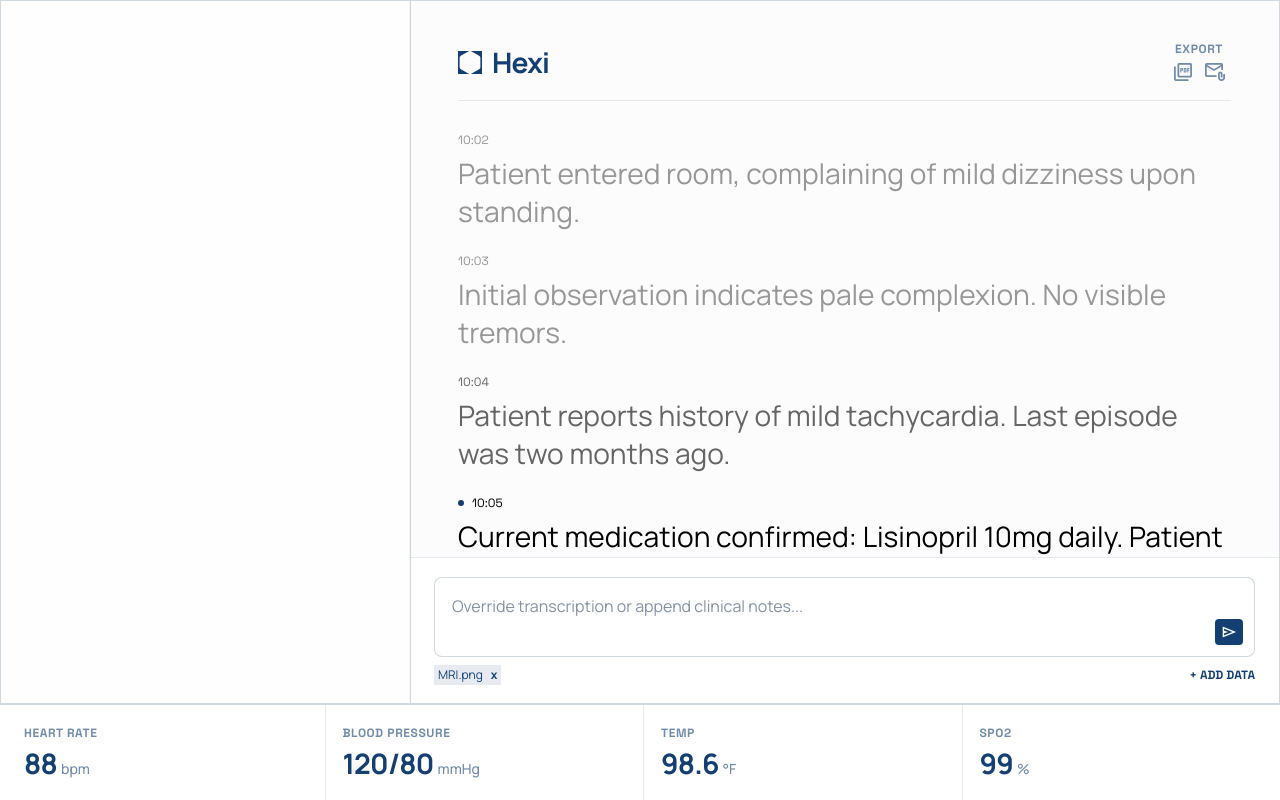
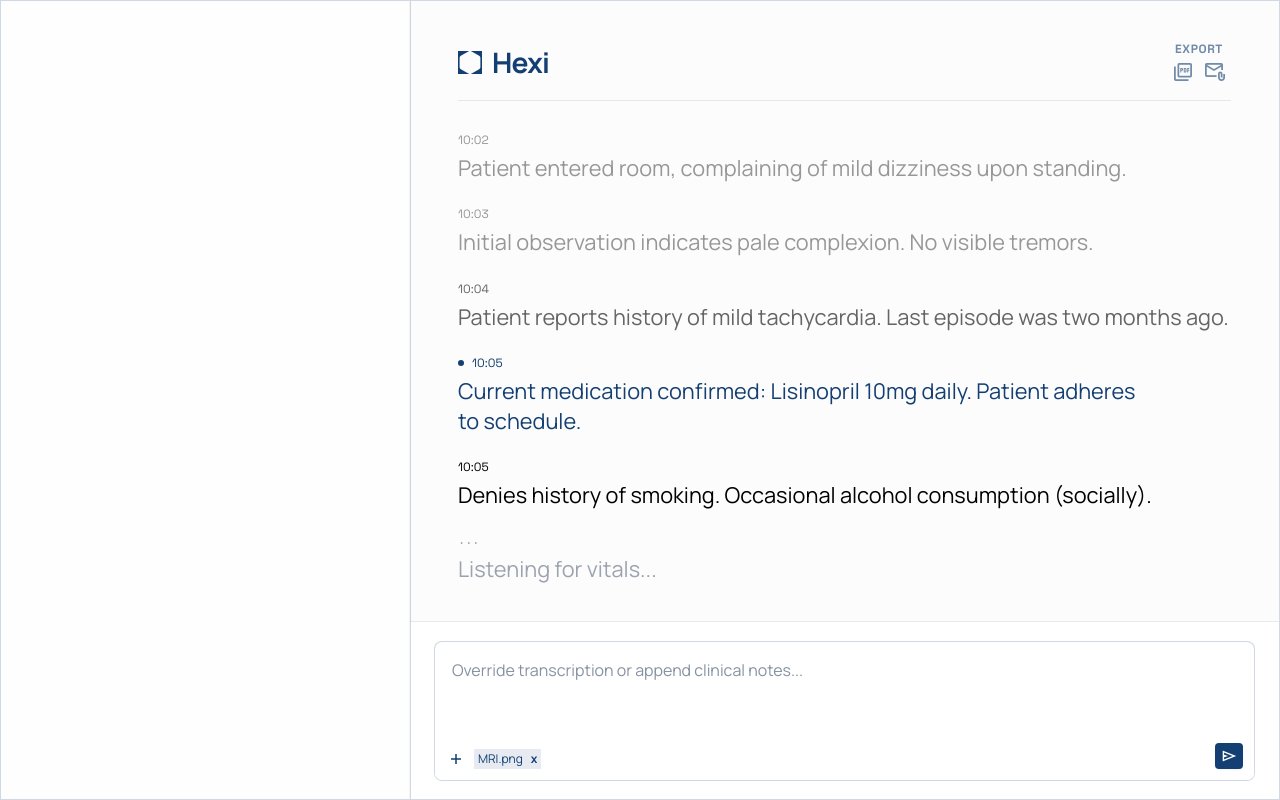
Before and after one commit to IvanRatushnyy/TreeHacks-2026, a React (Vite) app in the folder frontend/: page / in a window 1280 px wide. Built offline with nearby package versions, Linux system fonts and the light colour scheme.

Commit message:
Update frontend: input area overlay, visualizer, ring behavior, transcript sizing

```diff
--- a/frontend/src/App.jsx
+++ b/frontend/src/App.jsx
@@ -2,7 +2,6 @@ import { useState, useRef, useCallback, useEffect } from 'react';
 import HexiCore from './components/HexiCore';
 import TranscriptionStream from './components/TranscriptionStream';
 import InputArea from './components/InputArea';
-import VitalsGrid from './components/VitalsGrid';
 
 export default function App() {
   /* ============================
@@ -183,9 +182,6 @@ export default function App() {
           <InputArea transcript={transcript} isListening={isListening} />
         </section>
       </main>
-
-      {/* ===== FOOTER: Vitals Grid (Desktop only) ===== */}
-      <VitalsGrid />
     </div>
   );
 }
--- a/frontend/src/components/InputArea.jsx
+++ b/frontend/src/components/InputArea.jsx
@@ -38,8 +38,8 @@ export default function InputArea({ transcript = '', isListening = false }) {
         gap: '8px',
       }}
     >
-      {/* Textarea wrapper with send button */}
-      <div className="relative w-full" style={{ height: '80px' }}>
+      {/* Textarea wrapper with + icon, file pill, and send button */}
+      <div className="relative w-full" style={{ height: '140px' }}>
         <textarea
           ref={textareaRef}
           className="w-full h-full rounded-lg font-body"
@@ -47,7 +47,7 @@ export default function InputArea({ transcript = '', isListening = false }) {
             backgroundColor: '#ffffff',
             border: '1px solid var(--border-medium)',
             borderRadius: '8px',
-            padding: '17px 49px 17px 17px',
+            padding: '17px 17px 50px 17px',
             fontSize: '16px',
             lineHeight: '22.75px',
             color: isListening && !value
@@ -65,39 +65,55 @@ export default function InputArea({ transcript = '', isListening = false }) {
           onChange={(e) => setValue(e.target.value)}
         />
 
-        {/* Send button */}
+        {/* White background overlay for bottom controls - inside textarea bounds */}
+        <div
+          className="absolute"
+          style={{
+            bottom: '1px',
+            left: '1px',
+            right: '1px',
+            height: '44px',
+            backgroundColor: '#ffffff',
+            borderBottomLeftRadius: '7px',
+            borderBottomRightRadius: '7px',
+            pointerEvents: 'none',
+            zIndex: 0,
+          }}
+        />
+
+        {/* Bottom left: + icon and file pill */}
+        <div
+          className="absolute flex items-center"
+          style={{
+            bottom: '12px',
+            left: '12px',
+            gap: '8px',
+            zIndex: 1,
+          }}
+        >
+          {/* + icon button */}
           <button
-          className="absolute flex items-center justify-center"
+            className="flex items-center justify-center"
             style={{
-            backgroundColor: '#133f72',
-            borderRadius: '4px',
-            width: '28.25px',
-            height: '26.5px',
-            bottom: '12px',
-            right: '12px',
-            boxShadow: '0px 1px 2px 0px rgba(0, 0, 0, 0.05)',
+              width: '20px',
+              height: '20px',
               border: 'none',
+              background: 'none',
               cursor: 'pointer',
               padding: '0',
             }}
             type="button"
-          aria-label="Send"
+            aria-label="Add file"
           >
             <span
               className="material-symbols-outlined"
-            style={{ fontSize: '18px', color: 'white' }}
+              style={{ fontSize: '20px', color: '#133f72' }}
             >
-            send
+              add
             </span>
           </button>
-      </div>
 
-      {/* File tag + Add Data row */}
-      <div
-        className="flex items-center justify-between w-full"
-        style={{ height: '20px' }}
-      >
-        {/* Attached file tag */}
+          {/* File pill */}
           <div
             className="inline-flex items-center"
             style={{
@@ -128,18 +144,34 @@ export default function InputArea({ transcript = '', isListening = false }) {
               x
             </span>
           </div>
+        </div>
 
-        {/* Add Data link */}
+        {/* Send button */}
+        <button
+          className="absolute flex items-center justify-center"
+          style={{
+            backgroundColor: '#133f72',
+            borderRadius: '4px',
+            width: '28.25px',
+            height: '26.5px',
+            bottom: '12px',
+            right: '12px',
+            boxShadow: '0px 1px 2px 0px rgba(0, 0, 0, 0.05)',
+            border: 'none',
+            cursor: 'pointer',
+            padding: '0',
+            zIndex: 1,
+          }}
+          type="button"
+          aria-label="Send"
+        >
           <span
-          className="font-display font-bold cursor-pointer"
-          style={{
-            color: '#133f72',
-            fontSize: '12px',
-            lineHeight: '15px',
-          }}
+            className="material-symbols-outlined"
+            style={{ fontSize: '18px', color: 'white' }}
           >
-          + ADD DATA
+            send
           </span>
+        </button>
       </div>
     </div>
   );
--- a/frontend/src/components/TranscriptionStream.jsx
+++ b/frontend/src/components/TranscriptionStream.jsx
@@ -37,13 +37,13 @@ function ActiveEntry() {
     <p
       className="font-body leading-relaxed"
       style={{
-        color: '#000000',
-        fontSize: 'clamp(18px, 2.2vw, 30px)',
+        color: '#133f72',
+        fontSize: 'clamp(12px, 1.7vw, 24px)',
         lineHeight: '1.35',
       }}
     >
       {'Current medication confirmed: '}
-      <span style={{ color: '#000000' }}>
+      <span style={{ color: '#133f72' }}>
         Lisinopril 10mg
       </span>
       {' daily. Patient adheres'}
@@ -154,7 +154,7 @@ export default function TranscriptionStream() {
                 style={{
                   fontSize: '12px',
                   lineHeight: '16px',
-                  color: entry.isPlaceholder ? 'var(--text-muted)' : '#000000',
+                  color: entry.active ? '#133f72' : entry.isPlaceholder ? 'var(--text-muted)' : '#000000',
                   fontFamily: entry.isPlaceholder ? "'Liberation Mono', monospace" : undefined,
                 }}
               >
@@ -170,7 +170,7 @@ export default function TranscriptionStream() {
                 <p
                   className="font-body"
                   style={{
-                    fontSize: 'clamp(18px, 2.2vw, 30px)',
+                    fontSize: 'clamp(12px, 1.7vw, 24px)',
                     lineHeight: '1.35',
                     color: entry.isPlaceholder ? 'var(--text-muted)' : '#000000',
                   }}
--- a/frontend/src/index.css
+++ b/frontend/src/index.css
@@ -130,6 +130,16 @@
   }
 }
 
+/* Ring fade out - quick fade from current state */
+@keyframes ringFadeOut {
+  0% {
+    opacity: 0.2;
+  }
+  100% {
+    opacity: 0;
+  }
+}
+
 /* Textarea cursor blink when listening */
 @keyframes listeningBlink {
   0%, 100% { opacity: 1; }
```
Also changed, not shown: frontend/src/components/HexiCore.jsx (+116 -19 lines). Lines whose indentation alone changed are shown as unchanged.
